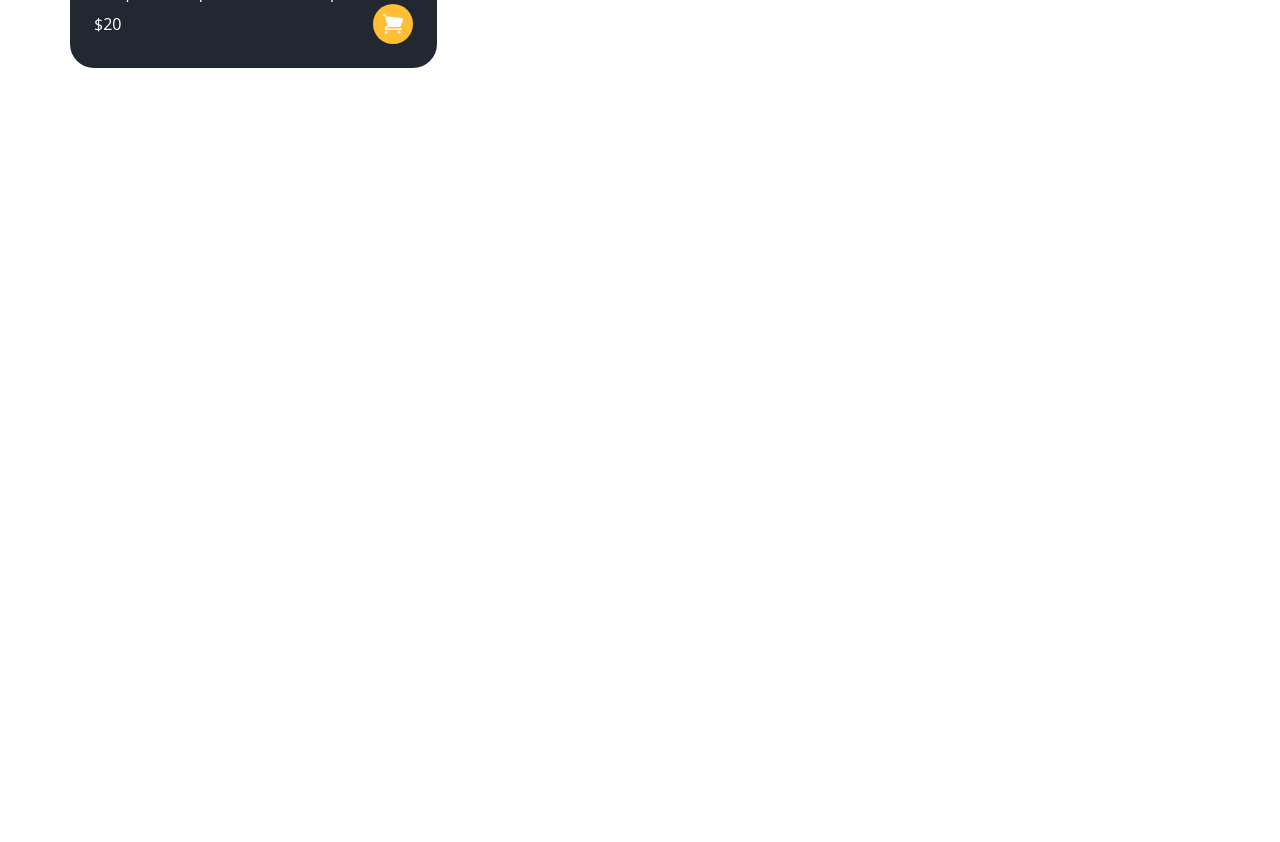
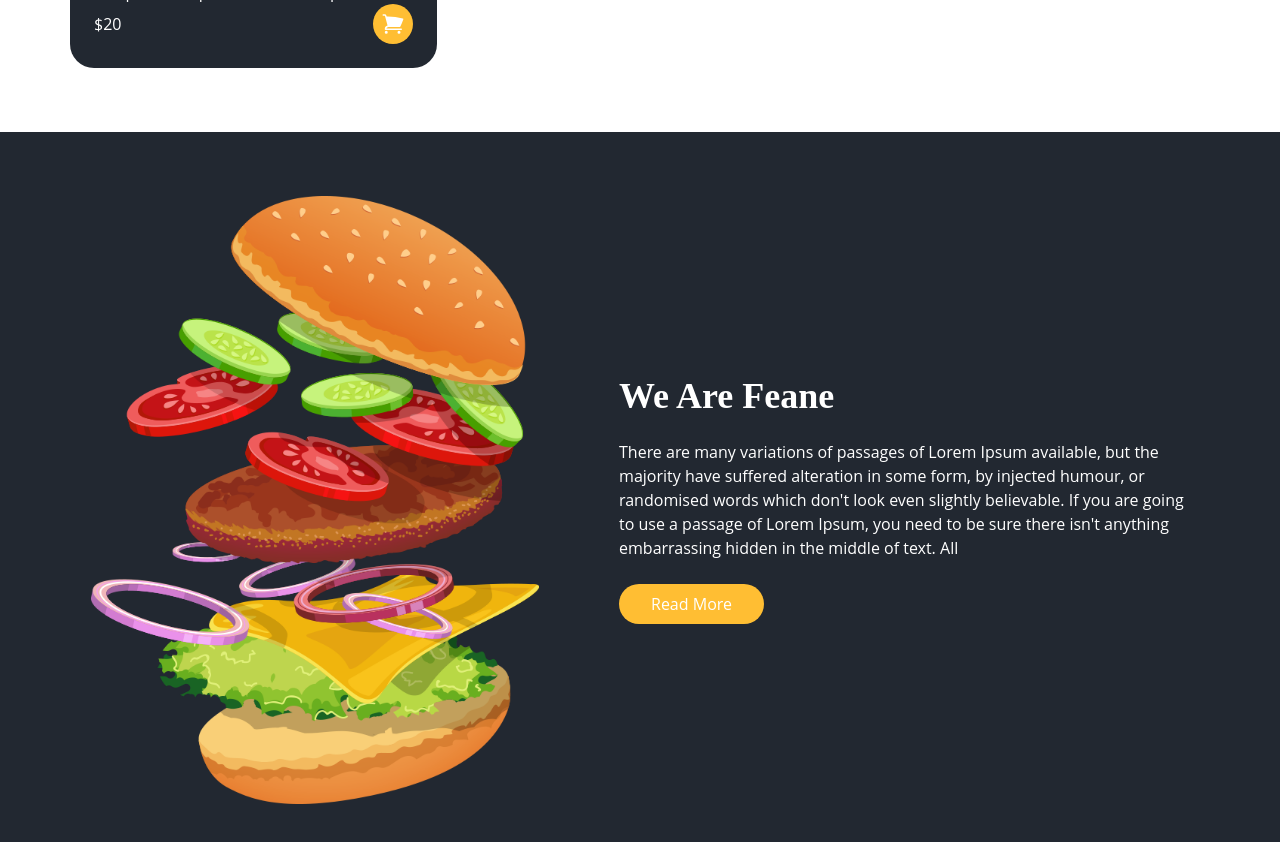
Before and after one commit to EnesSVN/mealMaster, a Next.js app: page / in a window 1280 px wide. Shown: the part 2480-3322 px from the top of the page. Before the commit the page ends 2612 px from the top, so only its background shows below. Built offline with nearby package versions, Linux system fonts and the light colour scheme.

Commit message:
[CREATED] about

```diff
--- /dev/null
+++ b/components/layout/About.tsx
@@ -0,0 +1,28 @@
+import Image from "next/image";
+import React from "react";
+import Title from "../ui/Title";
+
+function About() {
+  return (
+    <div className=" bg-secondary w-full py-16">
+      <div className="container mx-auto flex items-center gap-20  justify-center flex-wrap-reverse ">
+        <div className=" relative w-[28rem] h-[38rem]">
+          <Image src="/images/about.png" alt="" layout="fill" />
+        </div>
+
+        <div className=" text-white md:w-1/2 ">
+          <Title text="We Are Feane" MyClassName="text-4xl" />
+          <p className=" my-6">
+            {`There are many variations of passages of Lorem Ipsum available,
+            but the majority have suffered alteration in some form, by injected humour,
+            or randomised words which don't look even slightly believable. If you are going to use a passage of
+            Lorem Ipsum, you need to be sure there isn't anything embarrassing hidden in the middle of text. All`}
+          </p>
+          <button className=" btn-primary">Read More</button>
+        </div>
+      </div>
+    </div>
+  );
+}
+
+export default About;
--- a/pages/home/index.tsx
+++ b/pages/home/index.tsx
@@ -1,3 +1,4 @@
+import About from "@/components/layout/About";
 import Campaigns from "@/components/layout/Campaigns";
 import Carousel from "@/components/layout/Carousel";
 import MenuWrapper from "@/components/product/MenuWrapper";
@@ -8,6 +9,7 @@ const Home = () => {
       <Carousel />
       <Campaigns />
       <MenuWrapper />
+      <About />
     </div>
   );
 };
```
Also changed, not shown: public/images/about.png (added).
